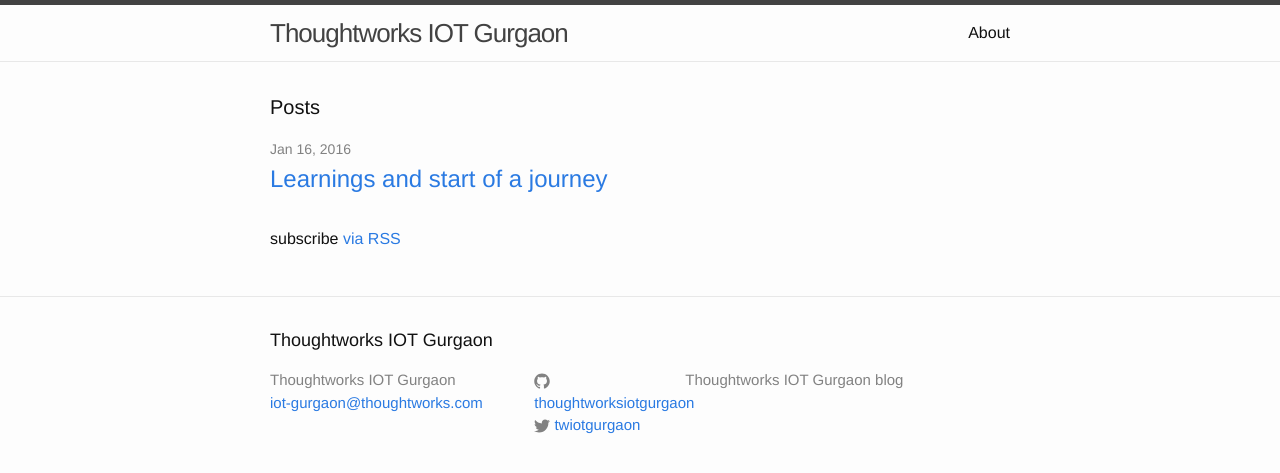
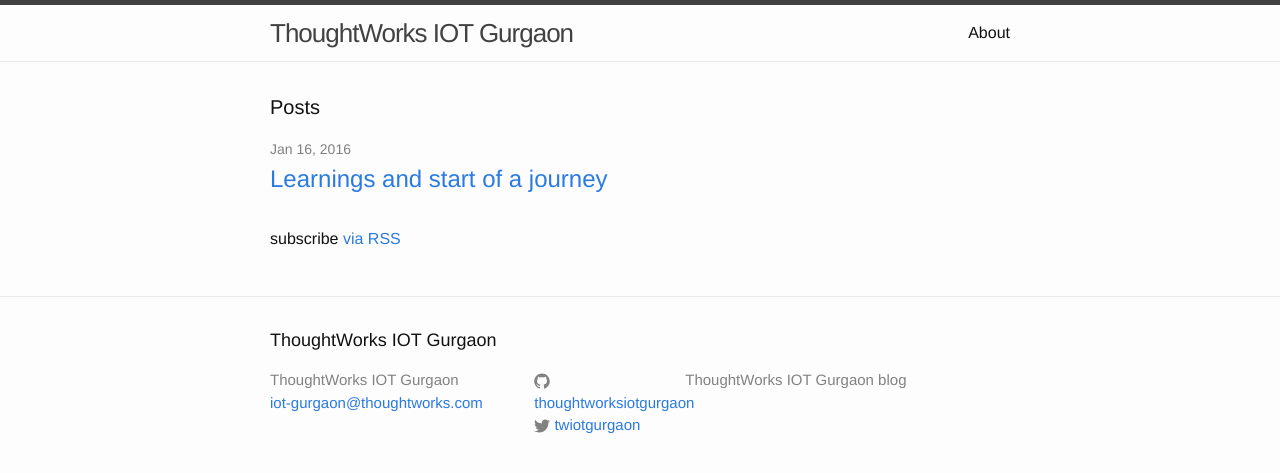
Before and after one commit to ThoughtWorksIoTGurgaon/ThoughtWorksIoTGurgaon.github.io, a Jekyll site: the page built from index.html, in a window 1280 px wide. Shown: the top 473 px of the page. Built offline with Jekyll 4.4.1, drawn with Linux system fonts in a browser that asks for light colours.

```diff
--- a/_config.yml
+++ b/_config.yml
@@ -1,8 +1,8 @@
 # Site settings
-title: Thoughtworks IOT Gurgaon
+title: ThoughtWorks IOT Gurgaon
 email: iot-gurgaon@thoughtworks.com
 description: > # this means to ignore newlines until "baseurl:"
-  Thoughtworks IOT Gurgaon blog
+  ThoughtWorks IOT Gurgaon blog
 baseurl: "" # the subpath of your site, e.g. /blog/
 url: "http://thoughtworksiotgurgaon.github.io" # the base hostname & protocol for your site
 twitter_username: twiotgurgaon
```
Also changed, not shown: _posts/2016-01-16-Learnings-and-start-of-a-journey.markdown (+3 -19 lines).
